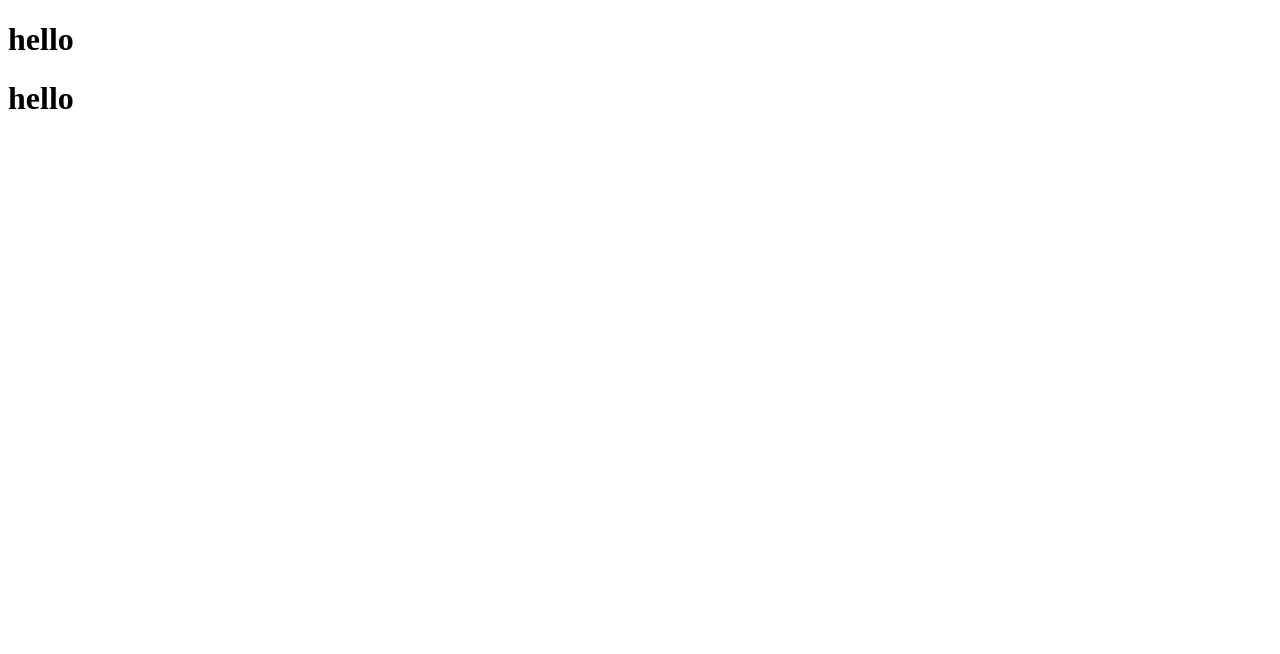
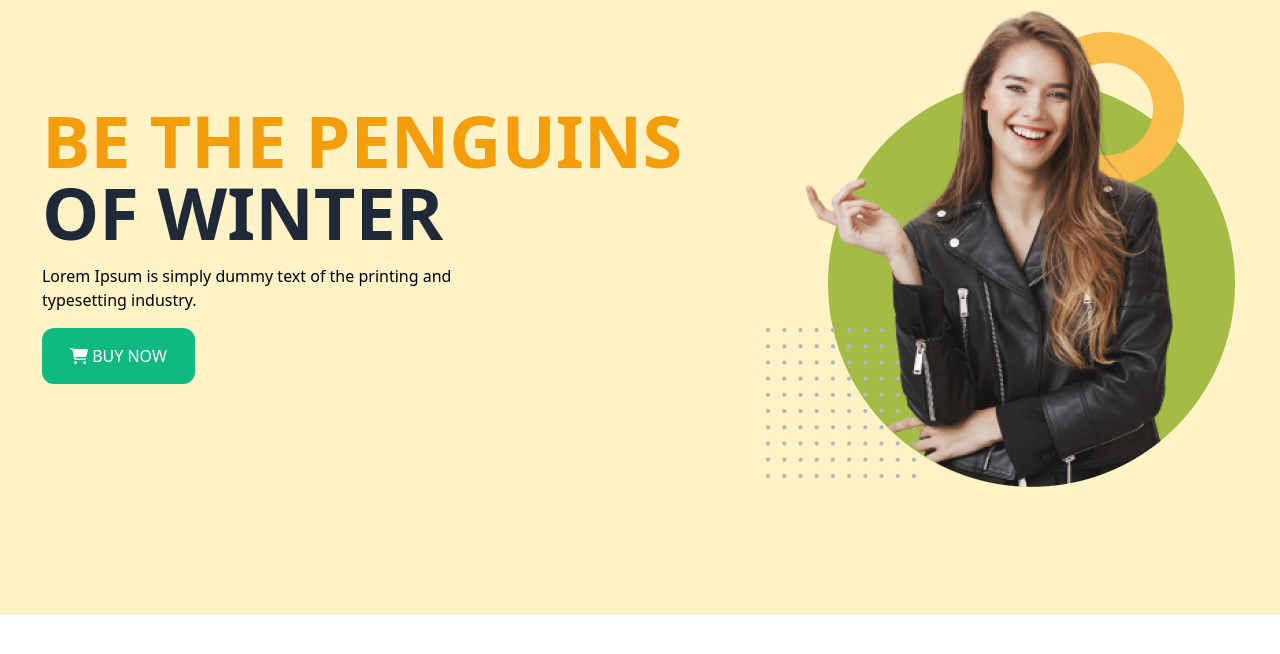
Before and after one commit to omarali18/penguin-fashion-life, a plain HTML site: page index.html in a window 1280 px wide. Drawn offline with nearby package versions, Linux system fonts and the light colour scheme.

Commit message:
initial section add

```diff
--- a/index.html
+++ b/index.html
@@ -6,11 +6,50 @@
     <meta http-equiv="X-UA-Compatible" content="IE=edge">
     <meta name="viewport" content="width=device-width, initial-scale=1.0">
     <title>Penguin</title>
+    <!-- tailwind css -->
+    <link href="https://unpkg.com/tailwindcss@^2/dist/tailwind.min.css" rel="stylesheet">
+
+    <script src="https://kit.fontawesome.com/bf2f35c6b5.js" crossorigin="anonymous"></script>
+
 </head>
 
 <body>
-    <h1>hello</h1>
-    <h1>hello</h1>
+    <!-- header start -->
+    <header class="bg-yellow-100">
+        <section class=" flex items-center justify-around pb-32">
+            <!-- <div class="flex justify-center "> -->
+            <div class="space-y-4">
+                <h1 class="text-7xl font-bold">
+                    <span class="text-yellow-500">BE THE PENGUINS</span>
+                    <br>
+                    <span class="text-gray-800">OF WINTER</span>
+                </h1>
+                <P class="w-2/3">Lorem Ipsum is simply dummy text of the printing and typesetting industry.</P>
+                <Button type="button" class=" text-white px-7 py-4 rounded-xl font-medium bg-green-500"><i
+                        class="fas fa-shopping-cart"></i> BUY
+                    NOW</Button>
+            </div>
+            <div>
+                <img src="images/model.png" alt="">
+            </div>
+            <!-- </div> -->
+        </section>
+    </header>
+    <!-- header end -->
+
+    <!-- Main start -->
+    <main>
+        <section>
+
+        </section>
+    </main>
+    <!-- Main end -->
+
+    <!-- Footer start -->
+    <footer>
+
+    </footer>
+    <!-- Footer end -->
 </body>
 
 </html>
```
